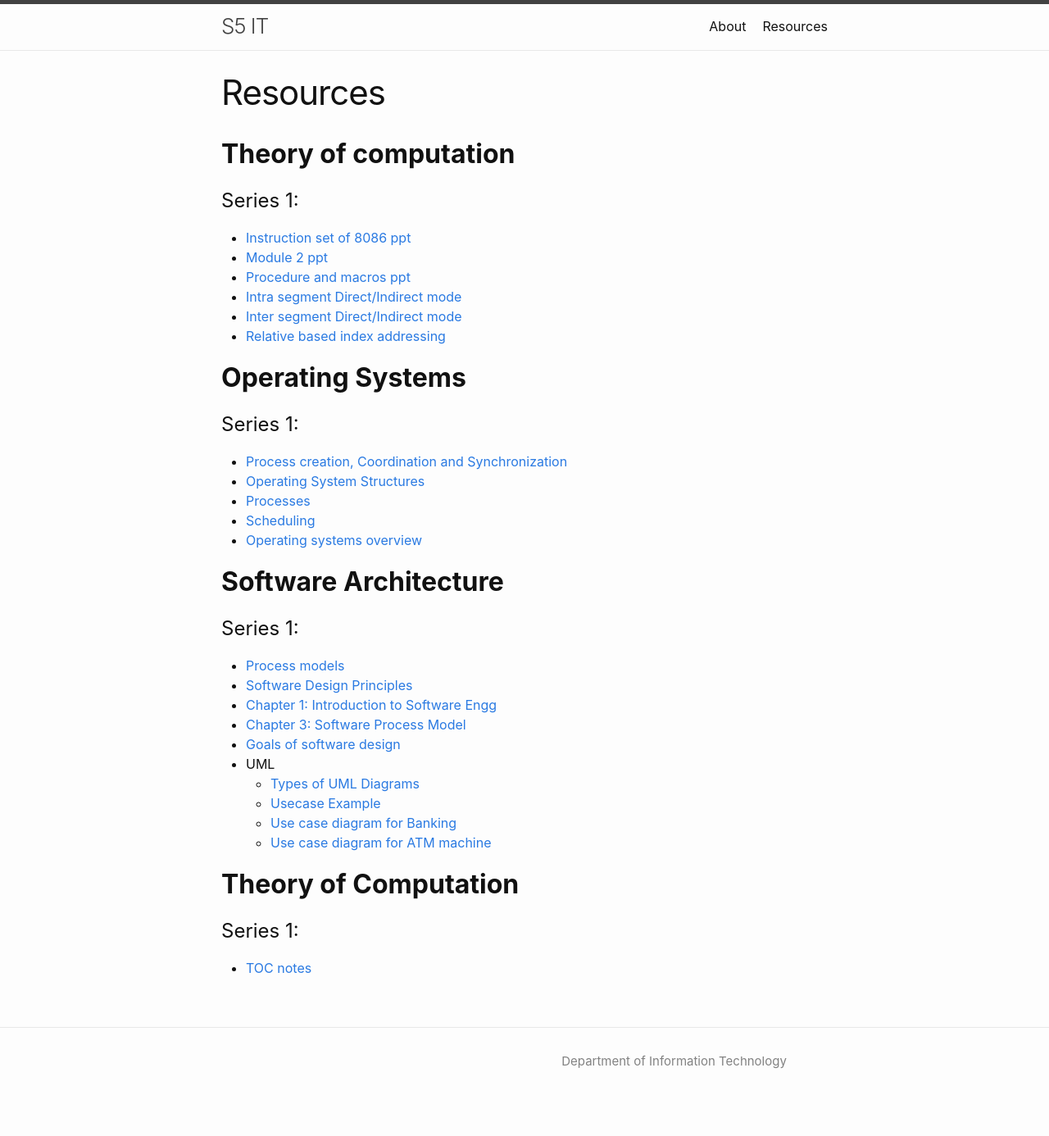
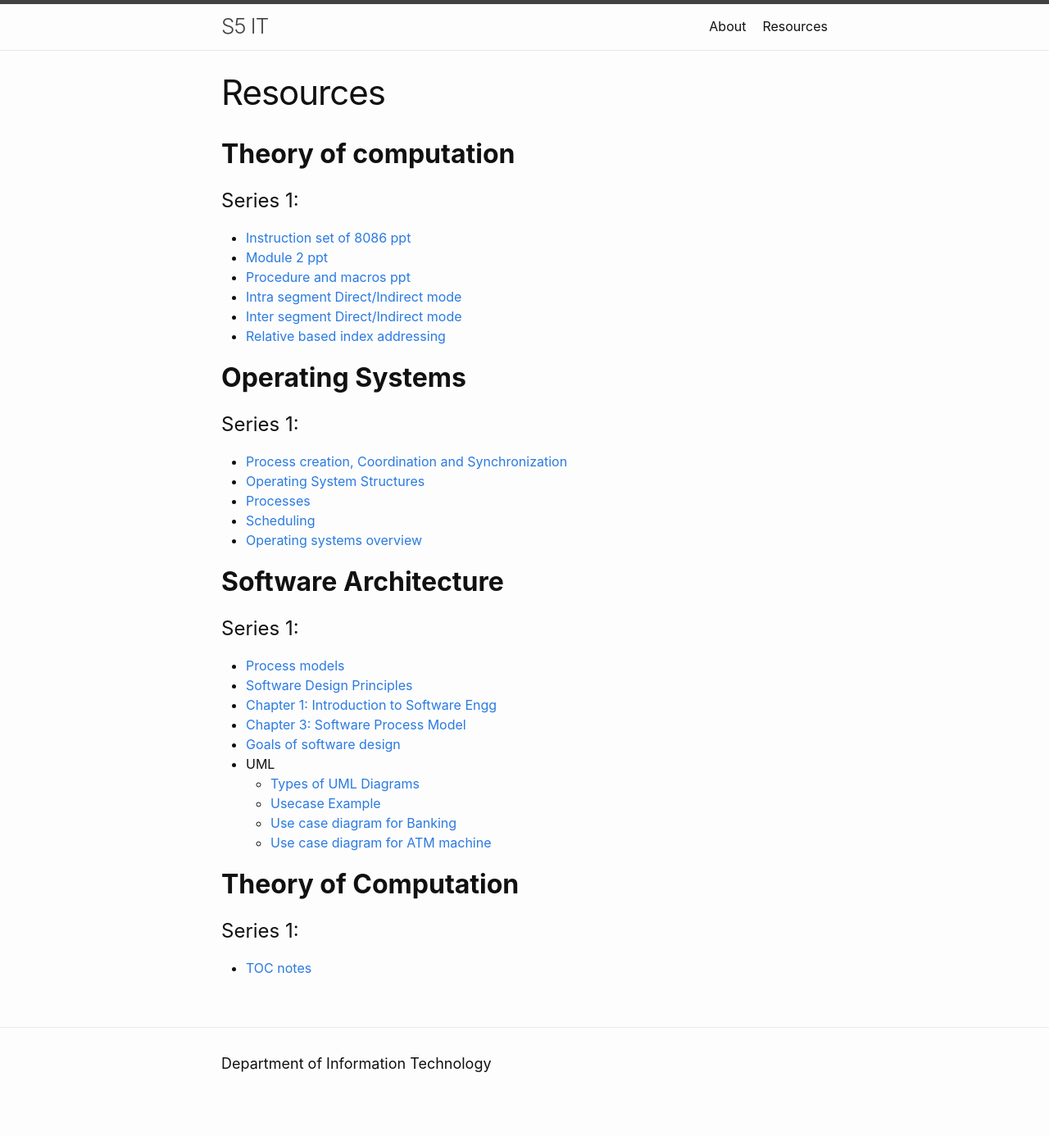
Before and after one commit to IT-GECBH/2020, a Jekyll site: the page built from resources.md, in a window 1280 px wide. Shown: the whole page at 82% size. Built offline with Jekyll 4.4.1, drawn with Linux system fonts in a browser that asks for light colours.

Commit message:
Update footer.html

```diff
--- a/_includes/footer.html
+++ b/_includes/footer.html
@@ -3,8 +3,7 @@
 
   <div class="wrapper">
 
-<!--    <h2 class="footer-heading">{{ site.title | escape }}</h2>
--->
+   <h2 class="footer-heading">{{ site.description | escape }}</h2>
     <div class="footer-col-wrapper">
       <div class="footer-col footer-col-1">
         <ul class="contact-list">
@@ -26,8 +25,8 @@
       </div>
 
       <div class="footer-col footer-col-3">
-        <p>{{- site.description | escape -}}</p>
-      </div>
+<!--        <p>{{- site.description | escape -}}</p>      -->
+       </div>
     </div>
 
   </div>
```
